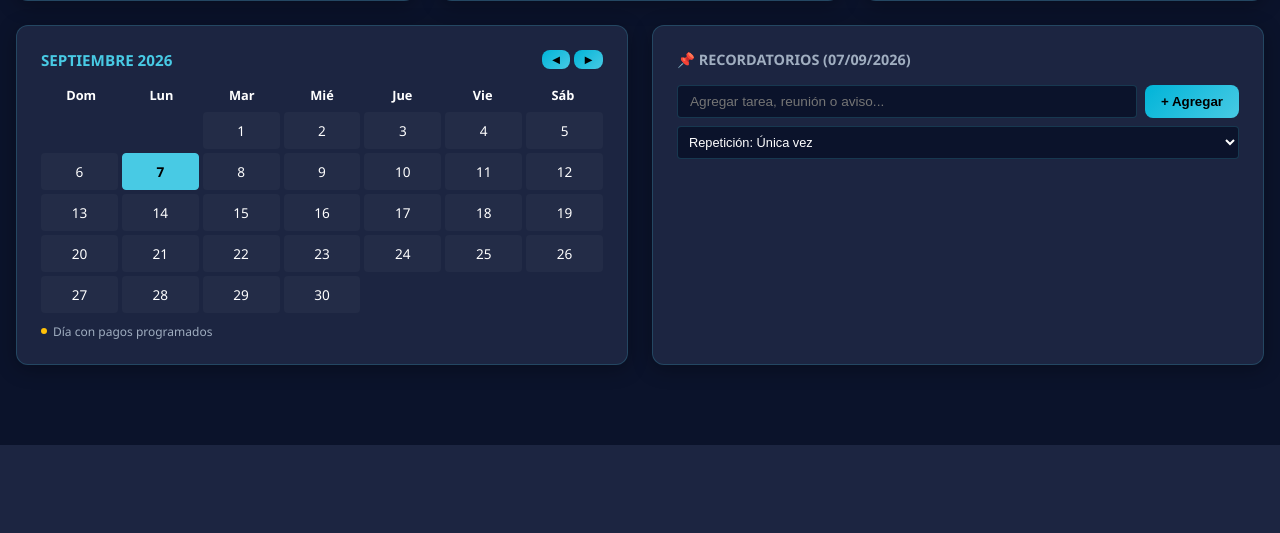
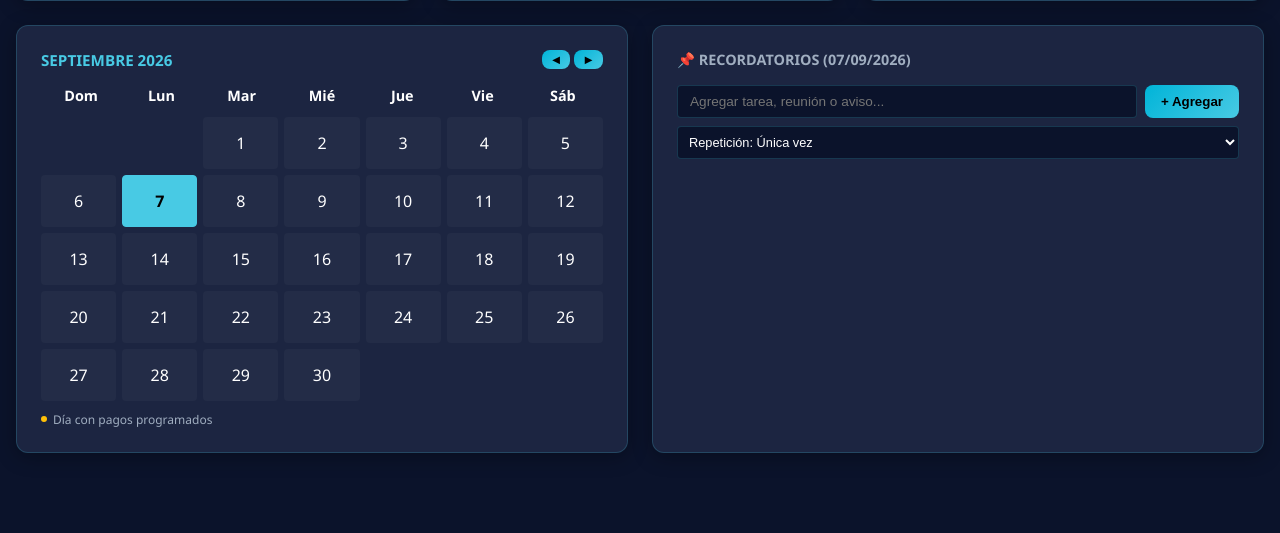
Before and after one commit to dioyerly/tesoroweb, a Python web app: template templates/dashboard.html in a window 1280 px wide. Shown: the part 372-905 px from the top of the page. Before the commit the page ends 817 px from the top, so only its background shows below. Run offline with Jinja, Linux system fonts and the light colour scheme; the template is opened without the code that fills it, so the values that code supplies are empty.

Commit message:
Mejora: Agrandar calendario y recordatorios
- Aumentar padding de días de 8px a 14px
- Aumentar font-size de días de 0.85rem a 1rem
- Aumentar gap entre días de 4px a 6px
- Aumentar font-size de encabezados de 0.8rem a 0.9rem
- Aumentar max-height de recordatorios de 320px a 450px

Co-Authored-By: Claude Haiku 4.5 <noreply@anthropic.com>

```diff
--- a/templates/dashboard.html
+++ b/templates/dashboard.html
@@ -63,11 +63,11 @@
             </div>
         </div>
 
-        <div style="display: grid; grid-template-columns: repeat(7, 1fr); text-align: center; font-weight: bold; color: white; font-size: 0.8rem; margin-bottom: 8px;">
+        <div style="display: grid; grid-template-columns: repeat(7, 1fr); text-align: center; font-weight: bold; color: white; font-size: 0.9rem; margin-bottom: 12px;">
             <div>Dom</div><div>Lun</div><div>Mar</div><div>Mié</div><div>Jue</div><div>Vie</div><div>Sáb</div>
         </div>
 
-        <div id="grid_dias" style="display: grid; grid-template-columns: repeat(7, 1fr); gap: 4px; text-align: center;"></div>
+        <div id="grid_dias" style="display: grid; grid-template-columns: repeat(7, 1fr); gap: 6px; text-align: center;"></div>
 
         <p style="color: var(--text-muted); font-size: 0.75rem; margin-top: 10px; margin-bottom: 0; display: flex; align-items: center; gap: 6px;">
             <span style="display: inline-block; width: 6px; height: 6px; border-radius: 50%; background: #ffc107;"></span>
@@ -99,18 +99,18 @@
             <option value="quincenal_laborable">Repetición: Quincenal Laborable (días 1 y 15, ajustado a día hábil)</option>
         </select>
 
-        <ul id="lista_recordatorios" style="list-style: none; padding: 0; margin: 0; max-height: 320px; overflow-y: auto; flex-grow: 1;"></ul>
+        <ul id="lista_recordatorios" style="list-style: none; padding: 0; margin: 0; max-height: 450px; overflow-y: auto; flex-grow: 1;"></ul>
     </div>
 </div>
 
 <style>
 .dia-cal {
     position: relative;
-    padding: 8px 0;
+    padding: 14px 0;
     border-radius: 4px;
     background: rgba(255,255,255,0.03);
     color: white;
-    font-size: 0.85rem;
+    font-size: 1rem;
     cursor: pointer;
     border: 1px solid transparent;
 }
```
